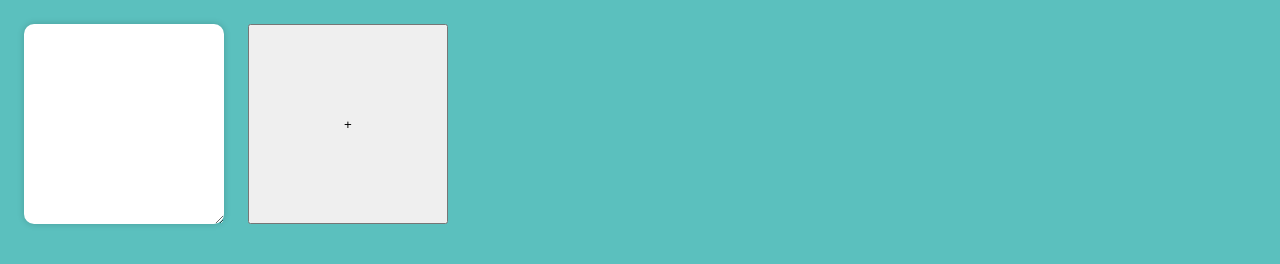
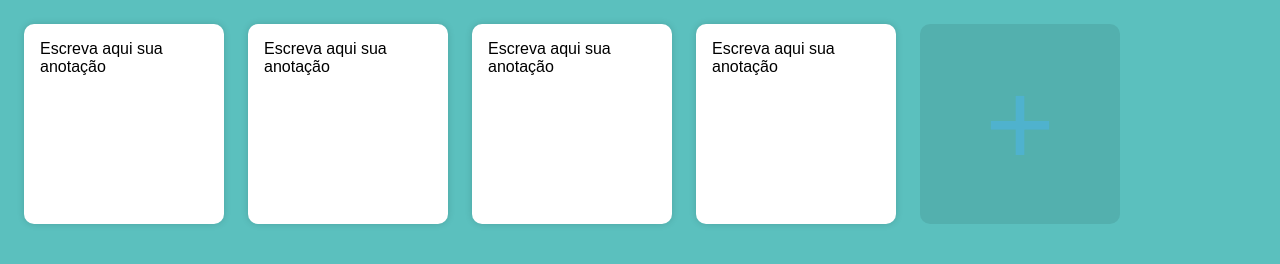
Before and after one commit to moaaskt/BlocoDeNotas.js, a plain HTML site: page index.html in a window 1280 px wide. Drawn offline with Linux system fonts and the light colour scheme.

Commit message:
update css

```diff
--- a/index.html
+++ b/index.html
@@ -12,8 +12,11 @@
 
 <div id="app">
 
-<textarea  class="note"></textarea>
-<button class="add-note" type="button">+</button>
+    <textarea  class="note">Escreva aqui sua anotação</textarea>
+    <textarea  class="note">Escreva aqui sua anotação</textarea>
+    <textarea  class="note">Escreva aqui sua anotação</textarea>
+    <textarea  class="note">Escreva aqui sua anotação</textarea>
+    <button class="add-note" type="button">+</button>
 
 </div>
 
--- a/style.css
+++ b/style.css
@@ -16,3 +16,31 @@ body {
     border-radius: 10px;
     box-shadow: 0 0 7px rgba(0, 0, 0, 0.18);
 }
+
+.note{
+    height: 200px;
+    box-sizing: border-box;
+    padding: 16px;
+    border: none;
+    border-radius: 10px;
+    box-shadow: 0 0 7px rgba(0, 0, 0, 0.15);
+    resize: none;
+    font-family: sans-serif;
+    font-size: 16px;
+
+}
+.add-note{
+    height: 200px;
+    border: none;
+    outline: none;
+    background: rgba(0, 0, 0, 0.086);
+    border-radius: 10px;
+    font-size: 120px;
+    color: #4fb3d4d6;
+    cursor: pointer;
+    transition: background 0.2s;
+
+}
+.add-note:hover{
+    background: rgba(0, 0, 0, 0.2);
+}
```
